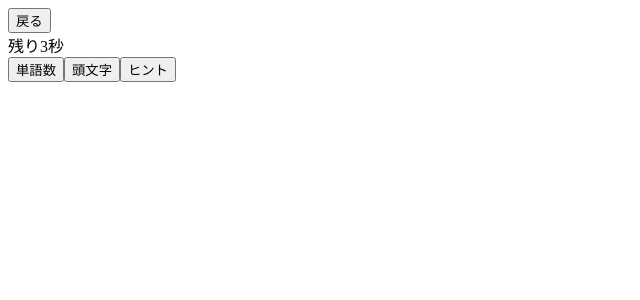
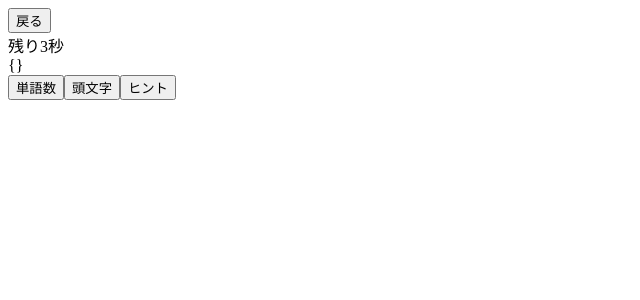
Before and after one commit to PDCA-English/SpanishWordChecker, a Vue app: page /quiz in a window 1280 px wide. Shown: the top 300 px of the page, without its empty margins (0-640 px from the left). Built offline with nearby package versions, Linux system fonts and the light colour scheme.

Commit message:
.query might be working

```diff
--- a/src/views/Finish.vue
+++ b/src/views/Finish.vue
@@ -9,12 +9,18 @@
 export default {
   data() {
     return {
+      /*voice recognition*/
       recognition: null,
       recoredText: "",
-      myAnswer: "",
+      /*timer*/
       timer: null,
       time: 10,
       timeComment: "",
+      /*answer checker*/
+      // result: "",
+      // myAnswer: "",
+      // answerOne: "yo como un bocadillo".split(' '),
+      // tempAns: [],
     }
   },
   mounted() {
@@ -28,14 +34,28 @@ export default {
         this.recoredText += transcript;
         }
       },
-      countdown() {
+      countdown: function() {
         this.time --;
         this.timeComment = `残り${this.time}秒`;
         if(this.time==0){
           clearInterval(this.timer)
           this.timeComment = "終了";
         }
-      }
+      },
+      // answerChecker() {
+      //   for (let i = 0, j = 0; i < updatedResultArray.length; ){
+      //     if (updatedResultArray[i] === answerOne[j]){
+      //       tempAns.push(updatedResultArray[i]);
+      //       console.log(tempAns);
+      //       i += 1;
+      //       j += 1;
+      //     } else {
+      //       i += 1;
+      //     }
+      //     myAnswer.innerHTML = tempAns.join(' ');
+      //   }
+      // }
+
   },
   async created() {
     const { webkitSpeechRecognition } = window;
--- a/src/views/Main.vue
+++ b/src/views/Main.vue
@@ -1,10 +1,7 @@
 <template>
   <div id="app">
     <div class="mainHeader">
-      <router-link :to="{name:'Quiz'}">
-        <button>Start</button>
-        <!-- @click="selectedPhrasesObjectGetter()" -->
-      </router-link>
+      <button @click="selectedPhrasesObjectGetter()">Start</button>
       <ul>
         <li>チャプター数：{{checkedChapterNum}}</li>
         <li>セクション数：{{checkedSectionNum}}</li>
--- a/src/views/Quiz.vue
+++ b/src/views/Quiz.vue
@@ -9,7 +9,7 @@
     </div>
     <div class="quizContents">
       <div id="Jsentence"></div>
-      <div id="Esentence"></div>
+      <div id="Esentence">{{$route.query}}</div>
       <div id="recoredText">{{ recoredText }}</div>
     </div>
     <div class="quizHints">
```
